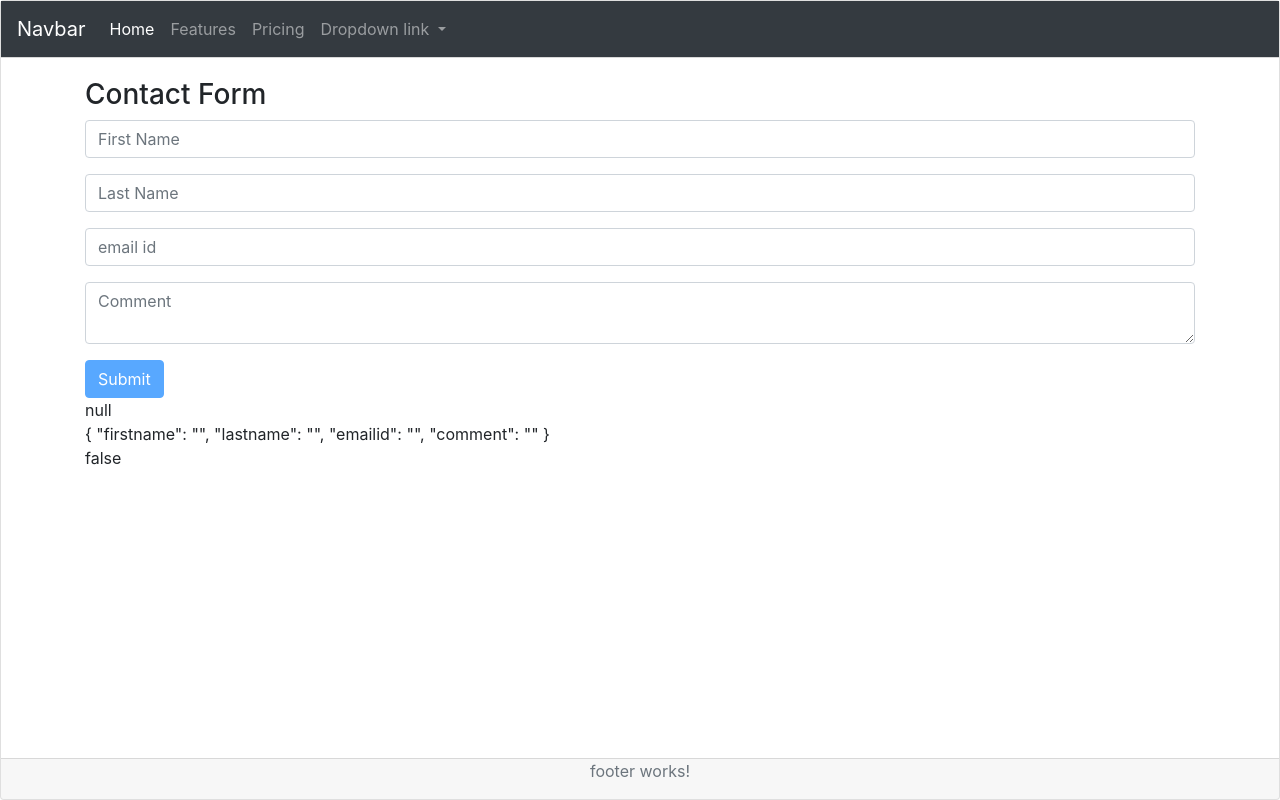
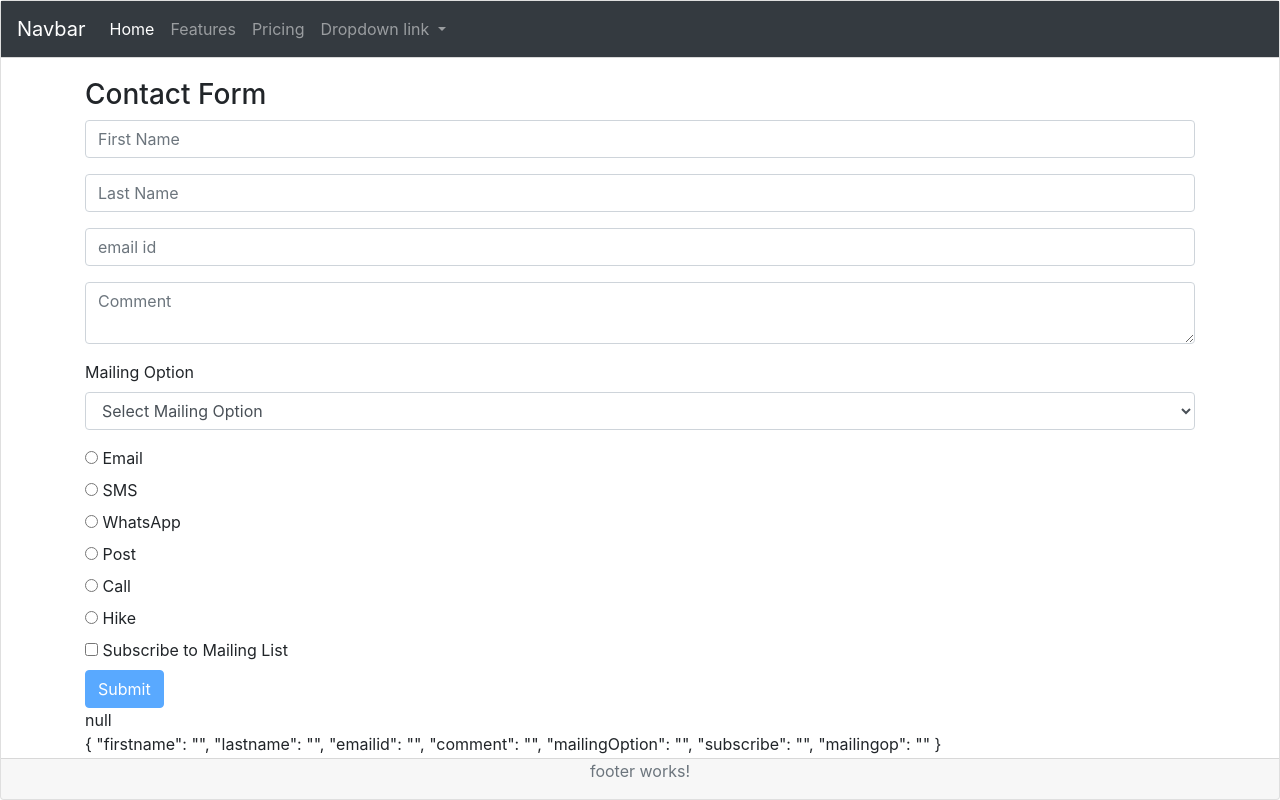
Before and after one commit to dineshgopalchand/angular-class-12, an Angular app: page / in a window 1280 px wide. Built offline with nearby package versions, Linux system fonts and the light colour scheme.

Commit message:
template Driven Form Completed

```diff
--- a/src/app/contact-form/contact-form.component.html
+++ b/src/app/contact-form/contact-form.component.html
@@ -8,6 +8,7 @@
         <div class="alert alert-danger" *ngIf="firstName.errors && firstName.touched">
             <div *ngIf="firstName.errors.required">First name is required</div>
             <div *ngIf="firstName.errors.minlength">First name should be minimum of {{firstName.errors.minlength.requiredLength}} letters</div>
+            <div *ngIf="firstName.errors.serverError">Some Custom Error</div>
             <div *ngIf="firstName.errors.maxlength">First name shouldn't be more then {{firstName.errors.maxlength.requiredLength}} letters</div>
             <div *ngIf="firstName.errors.pattern">First name is not valid</div>
         </div>
@@ -20,6 +21,31 @@
         <div class="form-group">
             <textarea name="comment" class="form-control" ngModel placeholder="Comment"></textarea>
         </div>
+        <div class="form-group">
+            <label for="">Mailing Option</label>
+            <!-- <select class="form-control" name="mailingOption" ngModel [(ngModel)]="selectedMailingOption"> -->
+            <select class="form-control" name="mailingOption" ngModel>
+                    <!-- [(ngModel)]="selectedMailingOption" -->
+                <!-- <option [value]="item.id==4? '': item.id" *ngFor="let item of mailingOption" > -->
+                <!-- <option [value]="item.id" *ngFor="let item of mailingOption" > -->
+                <option value="">Select Mailing Option</option>
+                <option [ngValue]="item" *ngFor="let item of mailingOption" >
+                    {{item.option}}
+                </option>
+            </select>
+        </div>
+        <div class="radio" *ngFor="let item of mailingOption">
+            <label for="mailingop">
+                <input type="radio" name="mailingop" [value]="item.id" ngModel>
+                {{item.option}}
+            </label>
+        </div>
+        <div class="checkbox">
+            <label for="subscribe">
+                <input type="checkbox" name="subscribe" ngModel>
+                Subscribe to Mailing List
+            </label>
+        </div>
         <button class="btn btn-primary" type="submit" [disabled]="contactForm.invalid">Submit</button>
     </form>
 </div>
--- a/src/app/contact-form/contact-form.component.ts
+++ b/src/app/contact-form/contact-form.component.ts
@@ -7,6 +7,15 @@ import { NgModel, NgForm } from '@angular/forms';
   styleUrls: ['./contact-form.component.css']
 })
 export class ContactFormComponent implements OnInit {
+  selectedMailingOption = 2;
+  mailingOption = [
+    { id: 1, option: 'Email' },
+    { id: 2, option: 'SMS' },
+    { id: 3, option: 'WhatsApp' },
+    { id: 4, option: 'Post' },
+    { id: 5, option: 'Call' },
+    { id: 6, option: 'Hike' }
+  ];
 
   constructor() { }
 
@@ -18,6 +27,15 @@ export class ContactFormComponent implements OnInit {
   }
   formSubmit(form: NgForm) {
     console.log(form);
+    // form.controls.firstname.setErrors(
+    //   { serverError: true }
+    // );
+    // form.control.setErrors({
+    //   formCustomErr: {
+    //     status: true,
+    //     message: 'Some custom message'
+    //   }
+    // });
   }
 
 }
```
